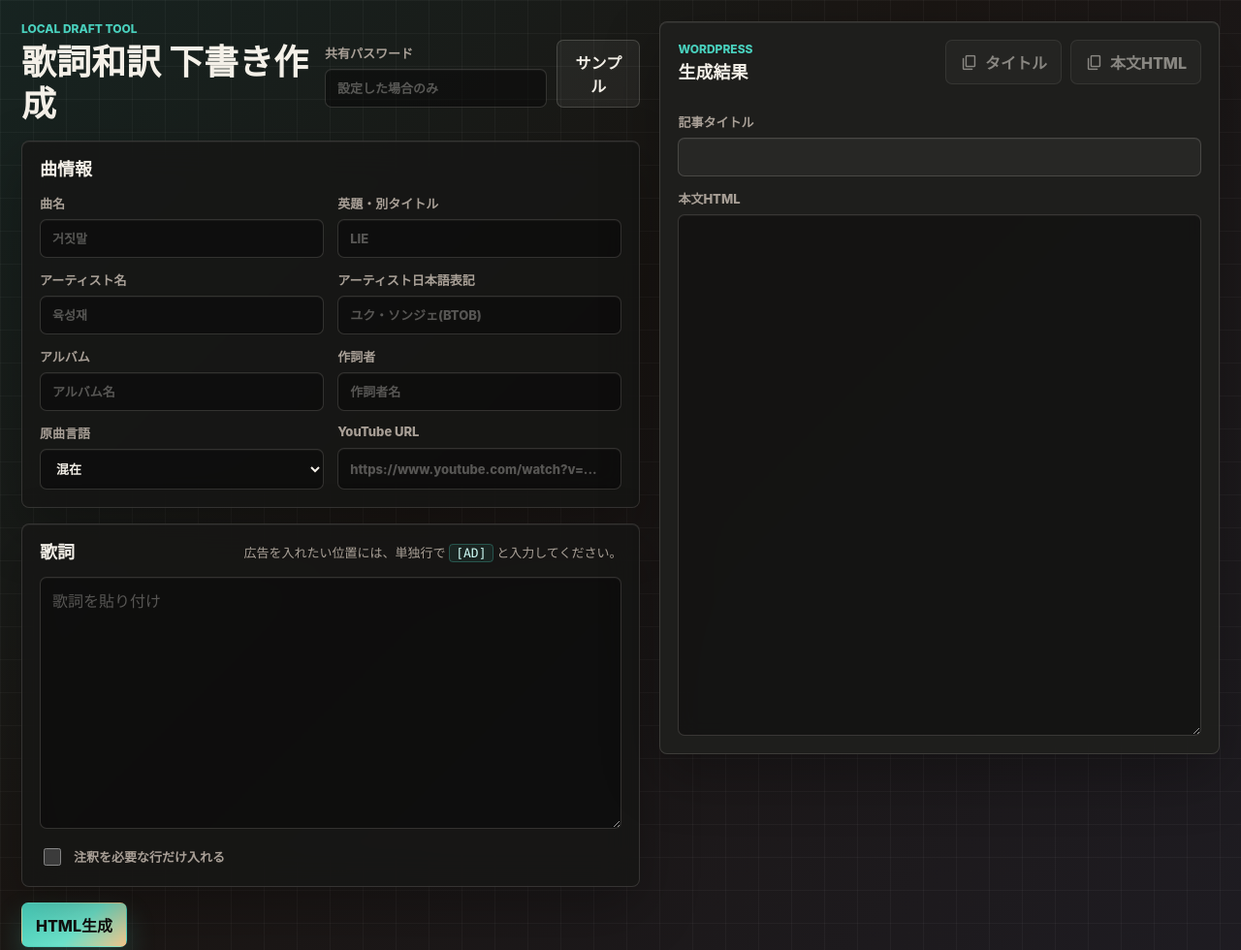
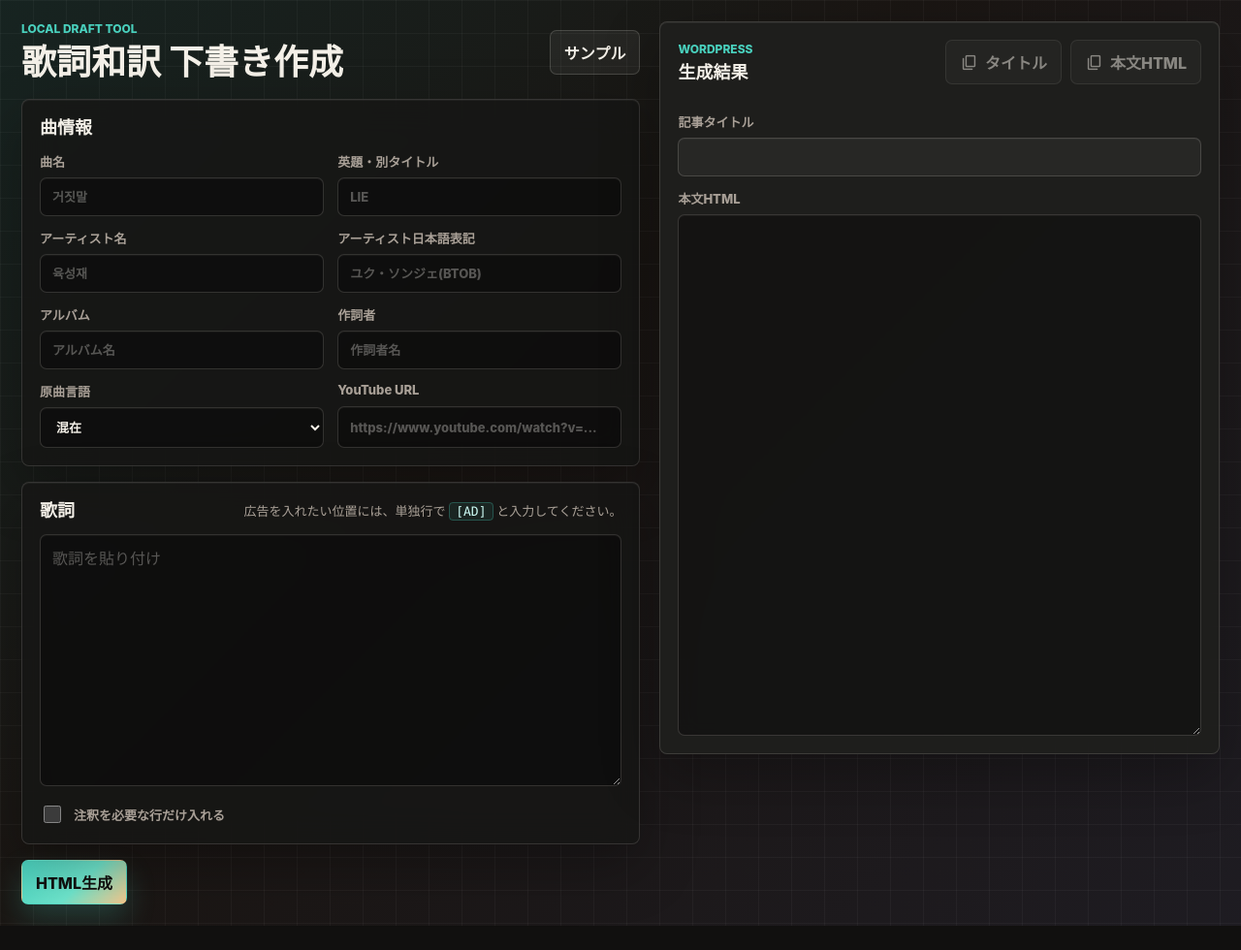
Before and after one commit to naomi-y-311/sukimama-language-generator, a website: page public/index.html in a window 1280 px wide. Shown: the top 980 px of the page at 97% size. After the commit the page ends 955 px from the top, so only its background shows below. Drawn offline with nearby package versions, Linux system fonts and the light colour scheme.

Commit message:
Remove shared password UI

```diff
--- a/public/index.html
+++ b/public/index.html
@@ -15,12 +15,7 @@
             <p class="eyebrow">Local Draft Tool</p>
             <h1>歌詞和訳 下書き作成</h1>
           </div>
-          <div class="topbar-actions">
-            <label class="password-field">共有パスワード
-              <input name="appPassword" type="password" autocomplete="current-password" placeholder="設定した場合のみ">
-            </label>
-            <button class="ghost" id="sampleButton" type="button">サンプル</button>
-          </div>
+          <button class="ghost" id="sampleButton" type="button">サンプル</button>
         </header>
 
         <form id="draftForm" class="form">
```
